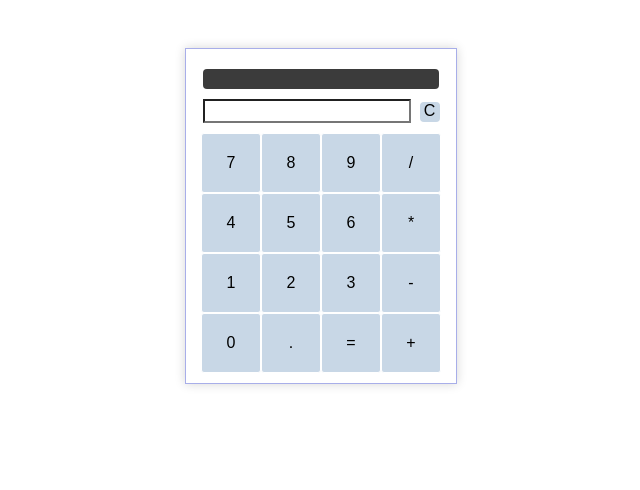
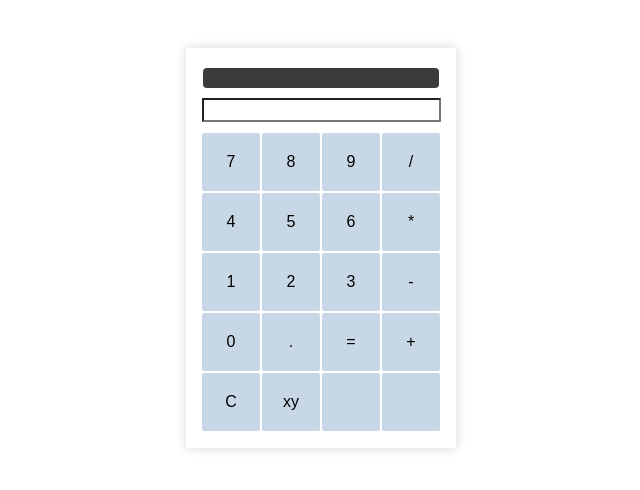
Before and after one commit to GarethWoodman/Calculator, a plain HTML site: page index.html in a window 1280 px wide. Shown: the whole page, without its empty margins (319-959 px from the left). Drawn offline with Linux system fonts and the light colour scheme.

Commit message:
Added Power Function and CSS

```diff
--- a/calculator.css
+++ b/calculator.css
@@ -9,8 +9,8 @@
     display: inline-block;
     margin-top: 40px;
     width: 270px;
+    height: 400px;
     box-shadow: 0px 0px 10px rgb(214, 214, 214);
-    border: 1px solid rgb(168, 174, 233)
 }
 
 calcButton {
@@ -44,7 +44,7 @@ calcButton {
     display: inline-block;
     font-size: 16px;
     background-color: rgb(255, 255, 255);
-    width: 200px;
+    width: 231px;
 }
 
 p {
--- a/calculator_v2.js
+++ b/calculator_v2.js
@@ -1,12 +1,13 @@
 let buttons = document.querySelectorAll('calcButton');
 let screen = document.querySelector('#screen')
 let calculationScreen = document.querySelector('#calculation')
-buttons = Array.from(buttons);
-buttons.push(document.querySelector('#clear'))
+//buttons = Array.from(buttons);
+//buttons.push(document.querySelector('#clear'))
 screen.value = "";
 
 let isNumber = /[0-9]/;
 let isOperator = /[/*+-]/;
+let isPowerTo = /[xy]/;
 let operator = "";
 let operatorPressed = false;
 let multiOperator = [];
@@ -16,6 +17,16 @@ buttons.forEach(function(button){
 
     button.addEventListener('click', function() {
         let buttonContent = this.textContent;
+
+        if(isPowerTo.test(buttonContent)){
+            if(operatorPressed){
+                return;
+            }
+            operatorPressed = true;
+            updateSum("**");
+            screen.value = "";
+            return;
+        }
 
         if(isOperator.test(buttonContent)){
             if(operatorPressed){
--- a/index.html
+++ b/index.html
@@ -8,7 +8,9 @@
         <div id="calculator">
             <p id="calculation"></p>
             <input type="text" id="screen" value="0">
+            <!--
             <div id="clear">C</div>
+            -->
             <div class="keyboard">
                 <calcButton>7</calcButton>
                 <calcButton>8</calcButton>
@@ -26,6 +28,10 @@
                 <calcButton>.</calcButton>
                 <calcButton>=</calcButton>
                 <calcButton>+</calcButton>
+                <calcButton>C</calcButton>
+                <calcButton>xy</calcButton>
+                <calcButton></calcButton>
+                <calcButton></calcButton>
             </div>
         </div>
     </center>
```
